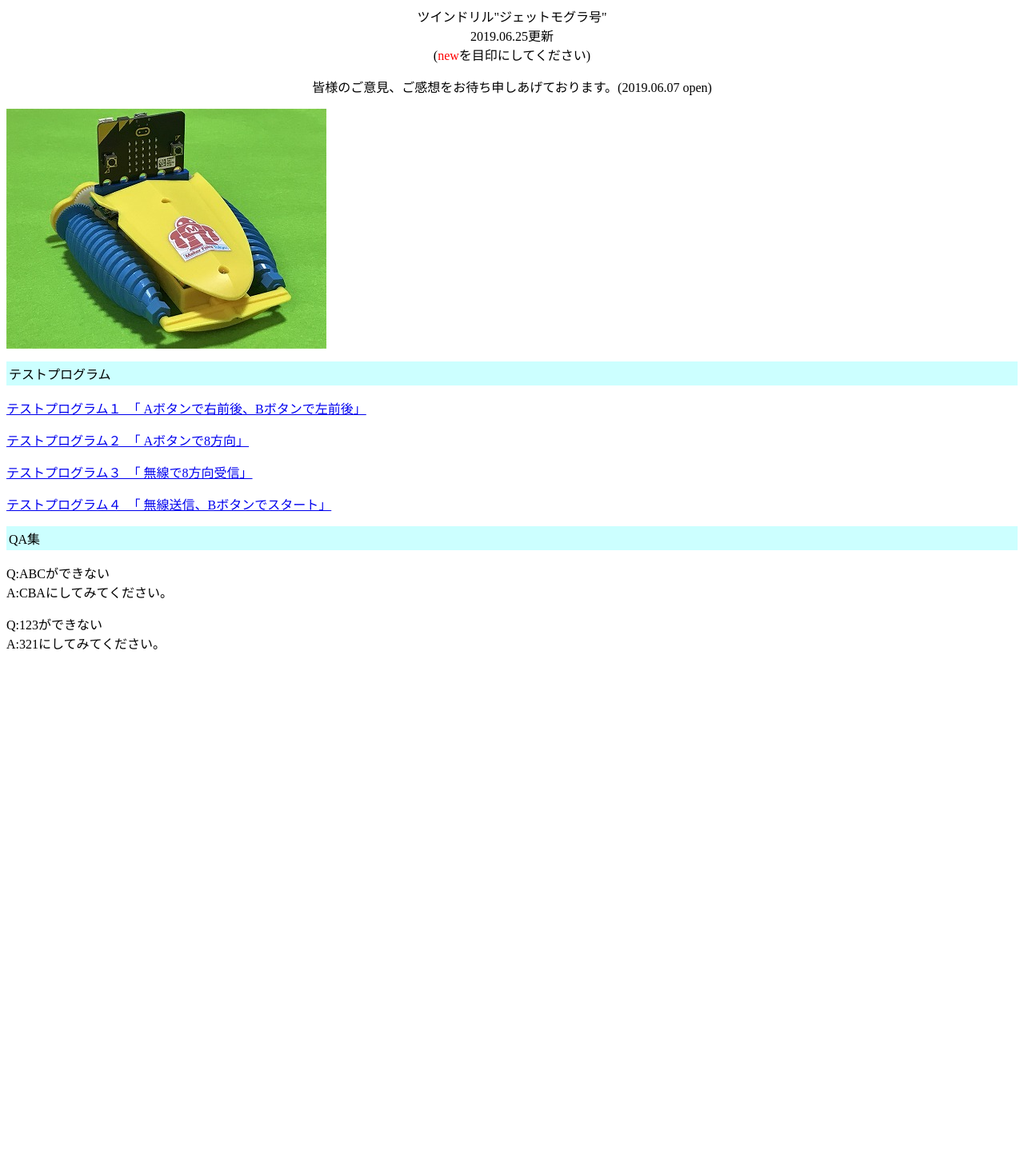
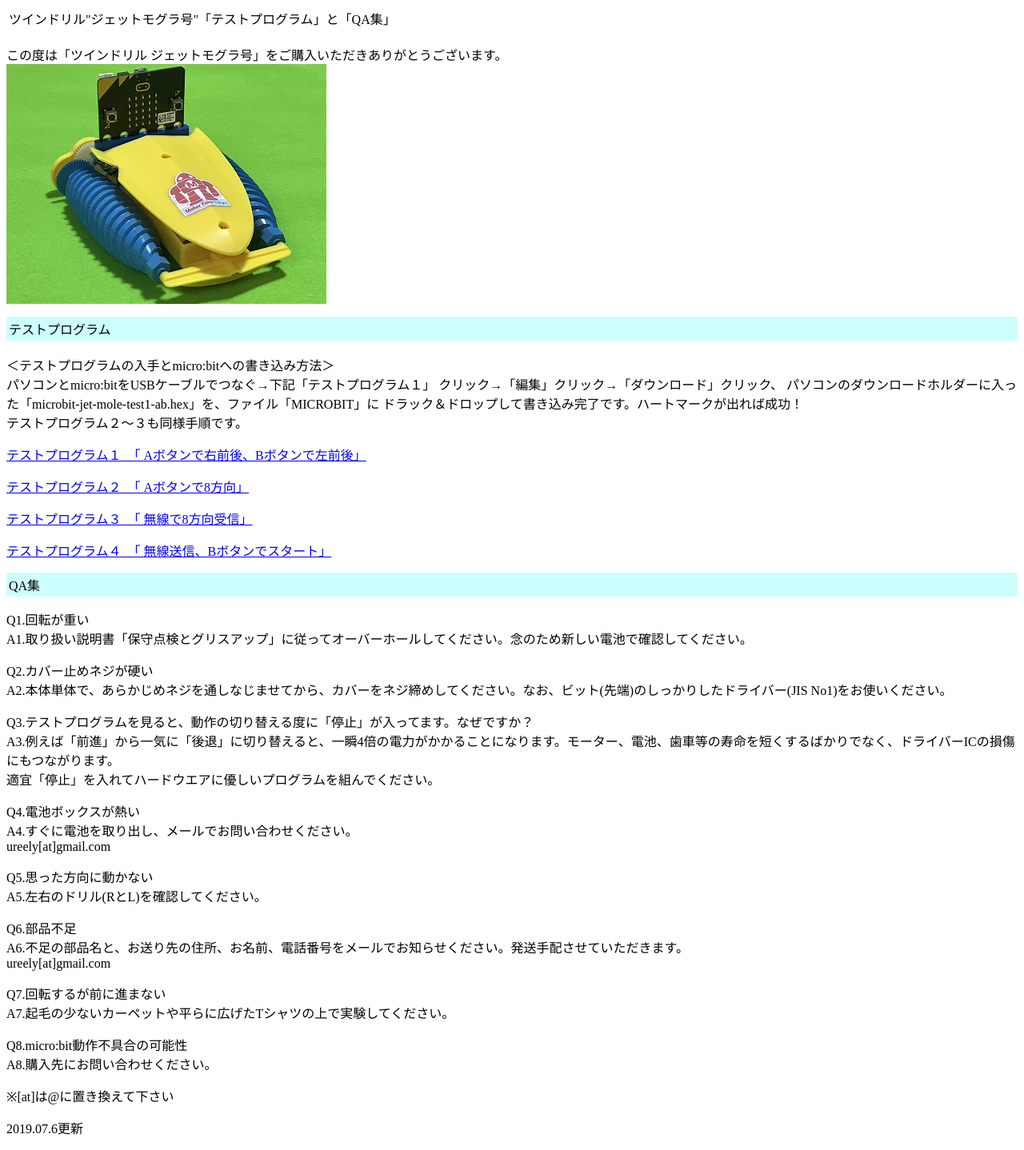
Before and after one commit to yoshikiomino/yoshikiomino.github.io, a plain HTML site: page mole/index.html in a window 1280 px wide. Shown: the whole page at 80% size. Before the commit the page ends 832 px from the top, so only its background shows below. Drawn offline with Linux system fonts and the light colour scheme.

Commit message:
update article

```diff
--- a/mole/index.html
+++ b/mole/index.html
@@ -3,31 +3,39 @@
 <TITLE>ツインドリル"ジェットモグラ号"</TITLE>
 </HEAD>
 <BODY BGCOLOR="#ffffff">
-<CENTER>ツインドリル"ジェットモグラ号"
 
-<br>2019.06.25更新
-<br>(<FONT color="#ff0000">new</FONT>を目印にしてください)
+<p><table border="0" width="100%" bgcolor="#ffffff">
+<tr>
+<td>ツインドリル"ジェットモグラ号"「テストプログラム」と「QA集」</td>
+</tr>
+</table>
 
-<p>皆様のご意見、ご感想をお待ち申しあげております。(2019.06.07 open)
-</CENTER>
-<IMG SRC="mole2.jpg"></A>
+<br>この度は「ツインドリル ジェットモグラ号」をご購入いただきありがとうございます。
+
+<br><IMG SRC="mole2.jpg"></A>
 
 <p><table border="0" width="100%" bgcolor="#ccFFFF">
 <tr>
 <td>テストプログラム</td>
 </tr>
 </table>
+<br>＜テストプログラムの入手とmicro:bitへの書き込み方法＞
+<br>パソコンとmicro:bitをUSBケーブルでつなぐ→下記「テストプログラム１」
+クリック→「編集」クリック→「ダウンロード」クリック、
+パソコンのダウンロードホルダーに入った「microbit-jet-mole-test1-ab.hex」を、ファイル「MICROBIT」に
+ドラック＆ドロップして書き込み完了です。ハートマークが出れば成功！
+<br>テストプログラム２～３も同様手順です。
 
-<p><A HREF="https://makecode.microbit.org/_hw5J8uhuyTHb">
+<p><A HREF="https://makecode.microbit.org/_0oe2829tXW0c">
 テストプログラム１　「 Aボタンで右前後、Bボタンで左前後」</A>
 
-<p><A HREF="https://makecode.microbit.org/_AEwaod4UpJHR">
+<p><A HREF="https://makecode.microbit.org/_DazT82eMKdVY">
 テストプログラム２　「 Aボタンで8方向」</A>
 
-<p><A HREF="https://makecode.microbit.org/_AqUYqMbbPFKC">
+<p><A HREF="https://makecode.microbit.org/_23qabuJ2m0Er">
 テストプログラム３　「 無線で8方向受信」</A>
 
-<p><A HREF="https://makecode.microbit.org/_4a5C1YArFYgU">
+<p><A HREF="https://makecode.microbit.org/_RfJeDccrF7dM">
 テストプログラム４　「 無線送信、Bボタンでスタート」</A>
 
 <p><table border="0" width="100%" bgcolor="#ccFFFF">
@@ -36,14 +44,35 @@
 </tr>
 </table>
 
-<p>Q:ABCができない
-<br>A:CBAにしてみてください。
+<p>Q1.回転が重い
+<br>A1.取り扱い説明書「保守点検とグリスアップ」に従ってオーバーホールしてください。念のため新しい電池で確認してください。
 
-<p>Q:123ができない
-<br>A:321にしてみてください。
+<p>Q2.カバー止めネジが硬い
+<br>A2.本体単体で、あらかじめネジを通しなじませてから、カバーをネジ締めしてください。なお、ビット(先端)のしっかりしたドライバー(JIS No1)をお使いください。
 
+<p>Q3.テストプログラムを見ると、動作の切り替える度に「停止」が入ってます。なぜですか？
+<br>A3.例えば「前進」から一気に「後退」に切り替えると、一瞬4倍の電力がかかることになります。モーター、電池、歯車等の寿命を短くするばかりでなく、ドライバーICの損傷にもつながります。
+<br>適宜「停止」を入れてハードウエアに優しいプログラムを組んでください。
 
+<p>Q4.電池ボックスが熱い
+<br>A4.すぐに電池を取り出し、メールでお問い合わせください。
+<br>ureely[at]gmail.com
 
+<p>Q5.思った方向に動かない
+<br>A5.左右のドリル(RとL)を確認してください。
 
+<p>Q6.部品不足
+<br>A6.不足の部品名と、お送り先の住所、お名前、電話番号をメールでお知らせください。発送手配させていただきます。
+<br>ureely[at]gmail.com
+
+<p>Q7.回転するが前に進まない
+<br>A7.起毛の少ないカーペットや平らに広げたTシャツの上で実験してください。
+
+<p>Q8.micro:bit動作不具合の可能性
+<br>A8.購入先にお問い合わせください。
+
+<p>※[at]は@に置き換えて下さい
+
+<p>2019.07.6更新
 </BODY>
 </HTML>
```
